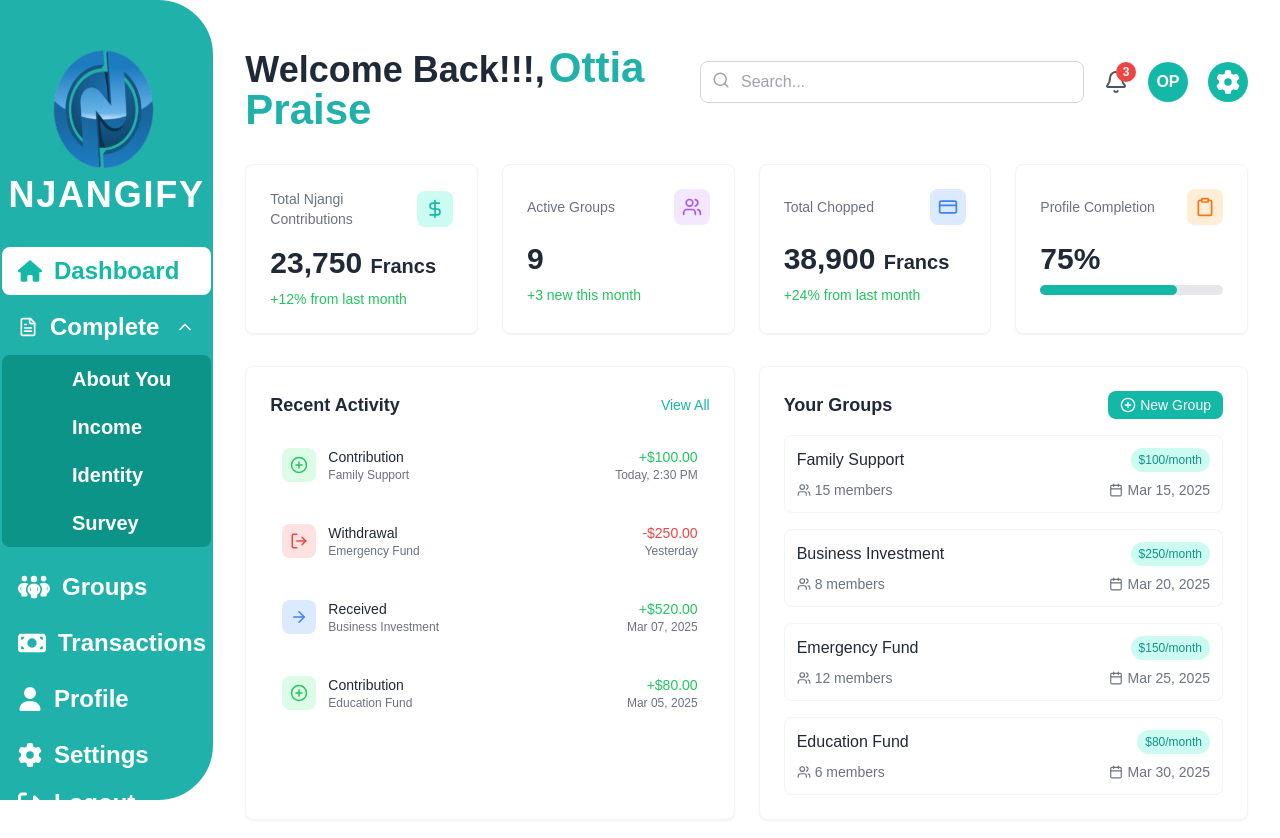
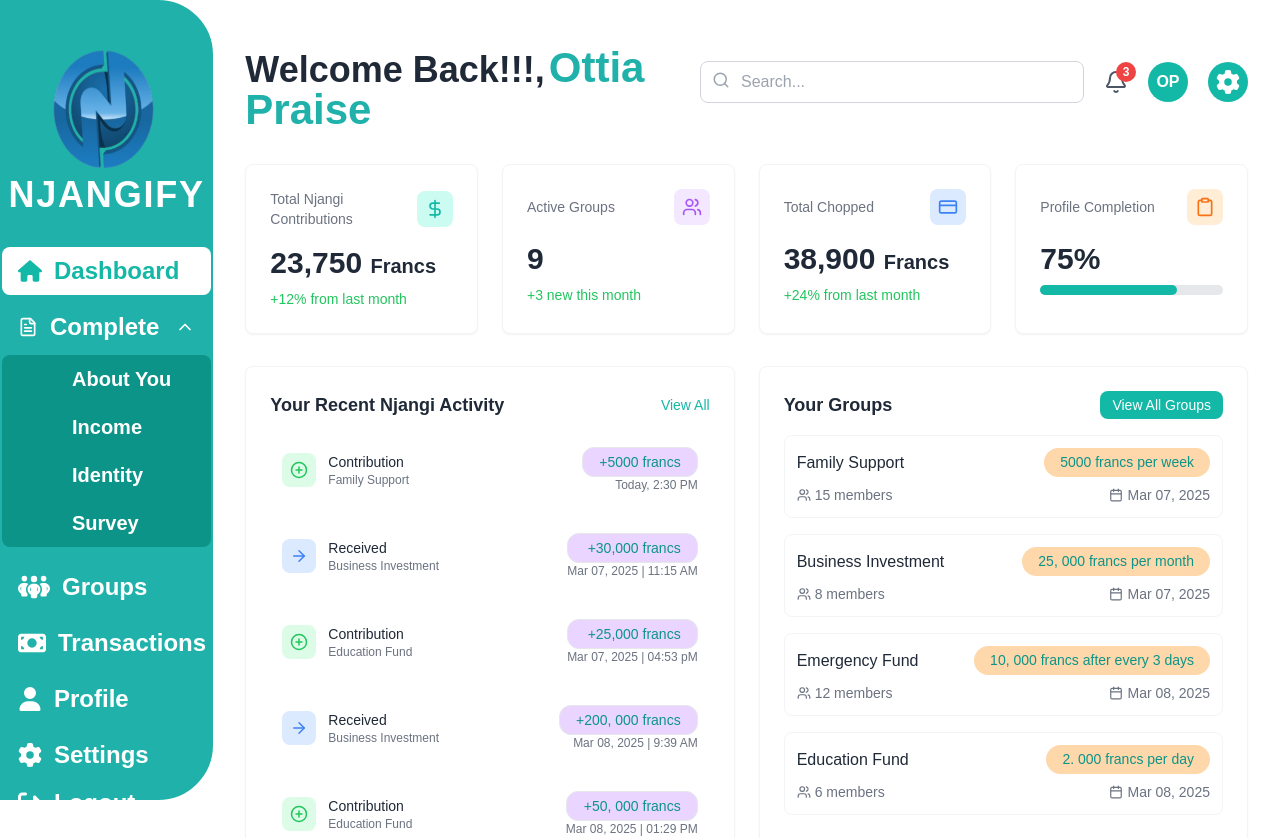
Before and after one commit to Iampraiseottia/Njangi, a Next.js app: page /dashboard in a window 1280 px wide. Shown: the top 838 px of the page. Built offline with nearby package versions, Linux system fonts and the light colour scheme.

Commit message:
dashboard Main mockup desined

```diff
--- a/app/dashboardMain/page.jsx
+++ b/app/dashboardMain/page.jsx
@@ -46,21 +46,22 @@ const DashboardMain = ({ setActiveComponent }) => {
           </div>
 
           {/* Notification  */}
-          <div className="relative">
+          <div className="relative cursor-pointer"
+          // onClick={() => setActiveComponent('notifications')}
+          >
             <Bell className="text-gray-600 cursor-pointer" />
             <span className="absolute -top-2 -right-2 bg-red-500 text-white text-xs rounded-full h-5 w-5 flex items-center justify-center font-extrabold">3</span>
           </div>
 
           {/* User Avatar  */}
-          <div className="w-10 h-10 rounded-full bg-teal-500 flex items-center justify-center text-white font-bold">
+          <div onClick={() => setActiveComponent('profile')} className="w-10 h-10 rounded-full bg-teal-500 flex items-center justify-center text-white font-bold cursor-pointer">
             OP
           </div>
 
-          {/* User SEttings  */}
-          <div onClick={() => setActiveComponent('setting')} className="w-10 h-10 rounded-full bg-teal-500 flex items-center justify-center text-white font-bold">
+          {/* User Settings  */}
+          <div onClick={() => setActiveComponent('transactions')} className="w-10 h-10 rounded-full bg-teal-500 flex items-center justify-center text-white font-bold cursor-pointer">
             <FontAwesomeIcon icon={faGear} className='h-6 w-6' />
           </div>
-
 
         </div>
       </div>
@@ -126,26 +127,28 @@ const DashboardMain = ({ setActiveComponent }) => {
 
       {/* Recent Activity and Groups */}
       <div className="grid grid-cols-2 gap-6 mb-8">
-        <div className="bg-white p-6 rounded-lg shadow-sm border border-gray-100 ">
+        <div className="bg-white p-6 rounded-lg shadow-sm border border-gray-100 duration-300 ease-in-out hover:shadow-lg">
           <div className="flex justify-between items-center mb-4">
-            <h2 className="text-lg font-semibold text-gray-800">Recent Activity</h2>
-            <span className="text-teal-500 text-sm cursor-pointer">View All</span>
+            <h2 className="text-lg font-semibold text-gray-800">Your Recent Njangi Activity</h2>
+            <span className="text-teal-500 text-sm cursor-pointer" onClick={() => setActiveComponent('transactions')} >View All</span>
           </div>
           <div className="space-y-4">
             {[
-              { type: 'Contribution', group: 'Family Support', amount: '+$100.00', date: 'Today, 2:30 PM', status: 'completed' },
-              { type: 'Withdrawal', group: 'Emergency Fund', amount: '-$250.00', date: 'Yesterday', status: 'completed' },
-              { type: 'Received', group: 'Business Investment', amount: '+$520.00', date: 'Mar 07, 2025', status: 'completed' },
-              { type: 'Contribution', group: 'Education Fund', amount: '+$80.00', date: 'Mar 05, 2025', status: 'pending' }
+              { type: 'Contribution', group: 'Family Support', amount: '+5000 francs', date: 'Today, 2:30 PM', status: 'completed' },
+              { type: 'Received', group: 'Business Investment', amount: '+30,000 francs', date: 'Mar 07, 2025 | 11:15 AM', status: 'completed' },
+              { type: 'Contribution', group: 'Education Fund', amount: '+25,000 francs', date: 'Mar 07, 2025 | 04:53 pM', status: 'pending' },
+              { type: 'Received', group: 'Business Investment', amount: '+200, 000 francs', date: 'Mar 08, 2025 | 9:39 AM', status: 'completed' },
+              { type: 'Contribution', group: 'Education Fund', amount: '+50, 000 francs', date: 'Mar 08, 2025 | 01:29 PM', status: 'pending' }
+
             ].map((activity, index) => (
               <div key={index} className="flex items-center justify-between p-3 hover:bg-gray-50 rounded-lg transition-all">
                 <div className="flex items-center">
                   <div className={`p-2 rounded-lg ${
                     activity.type === 'Contribution' ? 'bg-green-100 text-green-500' :
-                    activity.type === 'Withdrawal' ? 'bg-red-100 text-red-500' : 'bg-blue-100 text-blue-500'
+                    activity.type === 'received' ? 'bg-red-100 text-red-500' : 'bg-blue-100 text-blue-500'
                   }`}>
                     {activity.type === 'Contribution' ? <PlusCircle size={18} /> :
-                     activity.type === 'Withdrawal' ? <LogOut size={18} /> : <ArrowRight size={18} />}
+                    <ArrowRight size={18} />}
                   </div>
                   <div className="ml-3">
                     <p className="text-sm font-medium text-gray-800">{activity.type}</p>
@@ -153,7 +156,7 @@ const DashboardMain = ({ setActiveComponent }) => {
                   </div>
                 </div>
                 <div className="text-right">
-                  <p className={`text-sm font-medium ${
+                  <p className={` bg-purple-200 text-teal-600 px-4 py-1 border rounded-xl text-sm font-medium ${
                     activity.amount.startsWith('+') ? 'text-green-500' : 'text-red-500'
                   }`}>{activity.amount}</p>
                   <p className="text-xs text-gray-500">{activity.date}</p>
@@ -163,26 +166,26 @@ const DashboardMain = ({ setActiveComponent }) => {
           </div>
         </div>
 
-        <div className="bg-white p-6 rounded-lg shadow-sm border border-gray-100 ">
+        <div className="bg-white p-6 rounded-lg shadow-sm border border-gray-100 duration-300 ease-in-out hover:shadow-lg">
           <div className="flex justify-between items-center mb-4">
             <h2 className="text-lg font-semibold text-gray-800">Your Groups</h2>
             <div className="flex space-x-2 items-center">
-              <button className="bg-teal-500 text-white px-3 py-1 rounded-lg text-sm flex items-center">
-                <PlusCircle size={16} className="mr-1" /> New Group
+              <button onClick={() => setActiveComponent('groups')} className="bg-teal-500 text-white px-3 py-1 rounded-lg text-sm flex items-center cursor-pointer">
+                View All Groups
               </button>
             </div>
           </div>
           <div className="space-y-4">
             {[
-              { name: 'Family Support', members: 15, nextCollection: 'Mar 15, 2025', amount: '$100/month' },
-              { name: 'Business Investment', members: 8, nextCollection: 'Mar 20, 2025', amount: '$250/month' },
-              { name: 'Emergency Fund', members: 12, nextCollection: 'Mar 25, 2025', amount: '$150/month' },
-              { name: 'Education Fund', members: 6, nextCollection: 'Mar 30, 2025', amount: '$80/month' }
+              { name: 'Family Support', members: 15, nextCollection: 'Mar 07, 2025', amount: '5000 francs per week' },
+              { name: 'Business Investment', members: 8, nextCollection: 'Mar 07, 2025', amount: '25, 000 francs per month' },
+              { name: 'Emergency Fund', members: 12, nextCollection: 'Mar 08, 2025', amount: '10, 000 francs after every 3 days' },
+              { name: 'Education Fund', members: 6, nextCollection: 'Mar 08, 2025', amount: '2. 000 francs per day' }
             ].map((group, index) => (
               <div key={index} className="p-3 hover:bg-gray-50 rounded-lg transition-all border border-gray-100 ">
                 <div className="flex justify-between items-center">
                   <h3 className="font-medium text-gray-800">{group.name}</h3>
-                  <span className="text-xs bg-teal-100 text-teal-600 px-2 py-1 rounded-full">{group.amount}</span>
+                  <span className="text-[14px] bg-orange-200 text-teal-600 px-4 py-1 rounded-full">{group.amount}</span>
                 </div>
                 <div className="flex justify-between mt-2 text-sm text-gray-500">
                   <div className="flex items-center">
@@ -201,10 +204,10 @@ const DashboardMain = ({ setActiveComponent }) => {
       </div>
 
       {/* Upcoming Payments */}
-      <div className="bg-white p-6 rounded-lg shadow-sm border border-gray-100 ">
+      <div className="bg-white p-6 rounded-lg shadow-sm border border-gray-100 duration-300 ease-in-out hover:shadow-lg ">
         <div className="flex justify-between items-center mb-4">
           <h2 className="text-lg font-semibold text-gray-800">Upcoming Payments</h2>
-          <span className="text-teal-500 text-sm cursor-pointer">View All</span>
+          <span className="text-teal-500 text-sm cursor-pointer" onClick={() => setActiveComponent('transactions')} >View All</span>
         </div>
         <div className="overflow-x-auto">
           <table className="min-w-full divide-y divide-gray-200">
@@ -219,9 +222,9 @@ const DashboardMain = ({ setActiveComponent }) => {
             </thead>
             <tbody className="bg-white divide-y divide-gray-200">
               {[
-                { group: 'Family Support', amount: '$100.00', dueDate: 'Mar 15, 2025', status: 'upcoming' },
-                { group: 'Business Investment', amount: '$250.00', dueDate: 'Mar 20, 2025', status: 'upcoming' },
-                { group: 'Emergency Fund', amount: '$150.00', dueDate: 'Mar 25, 2025', status: 'overdue' }
+                { group: 'Family Support', amount: '5000 francs', dueDate: 'Mar 07, 2025', status: 'upcoming' },
+                { group: 'Business Investment', amount: '25, 000 francs', dueDate: 'Mar 07, 2025', status: 'upcoming' },
+                { group: 'Emergency Fund', amount: '2, 000 francs', dueDate: 'Mar 08, 2025', status: 'overdue' }
               ].map((payment, index) => (
                 <tr key={index}>
                   <td className="px-6 py-4 whitespace-nowrap">
--- a/app/globals.css
+++ b/app/globals.css
@@ -41,7 +41,6 @@ body {
 
 @media (max-width: 650px) {
   .wrapper2{
-    /* color: red !important; */
    background: linear-gradient(-135deg, transparent 45%, lightseagreen 30%) !important;
 
   }
```
Also changed, not shown: app/dashboard/page.jsx (line endings or trailing spaces).
